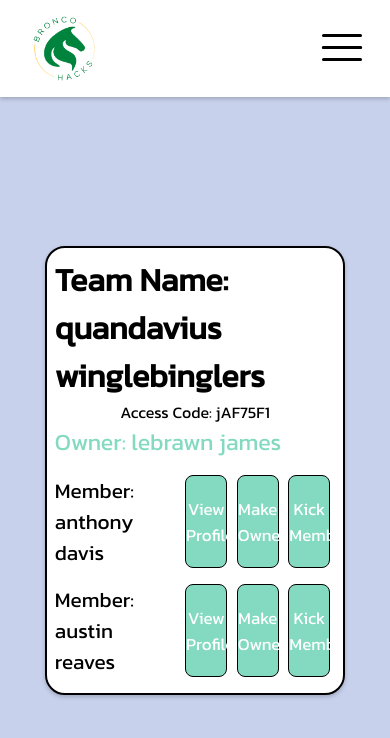
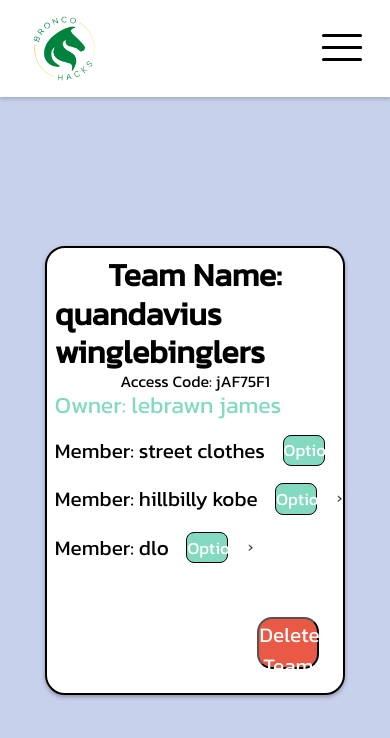
Before and after one commit to BroncoHacks-Website/Application-Portal, a React (Vite) app in the folder client/: page /manageTeam in a window 390 px wide. Shown: the top 738 px of the page. Built offline with nearby package versions, Linux system fonts and the light colour scheme.

Commit message:
made small screen size css and minor fixes

```diff
--- a/client/src/pages/ManageTeam.jsx
+++ b/client/src/pages/ManageTeam.jsx
@@ -1,10 +1,50 @@
-import '../styles/ManageTeam.css'
+import '../styles/ManageTeam.css';
+import Arrow from '../assets/dropdown-arrow2.png';
 
 import { useState, useEffect } from 'react'
 
-const TeamMember = ({nm}) => {
+const TeamMember = ({nm, idnum}) => {
 
     const [memberName, setMemberName] = useState(nm)
+    const [num, setNum] = useState(idnum)
+    const [toggleBtns, setToggleBtns] = useState(false)
+
+    const toggleOptions = () => {
+        const dummy = document.querySelectorAll("#options-dropdown");
+        const drop = dummy[num];
+        if (drop.style.animationName != "dropdown-vis") {
+            drop.style.zIndex = 10;
+            drop.style.animation = ".45s dropdown-vis forwards"
+        } else {
+            drop.style.animation = ".45s dropdown-invis forwards"
+            drop.style.zIndex = -10;
+        }
+
+        const array = [];
+        if (num == 2) {
+            const buttons = document.querySelectorAll(".opt-btn");
+            for (let i = num*3; i < buttons.length; i++) {
+                array.push(buttons.item(i))
+            }
+        } else {
+            const buttons = document.querySelectorAll(".opt-btn");
+            for (let i = num * 3; i < num* 3 + 3; i++) {
+                array.push(buttons.item(i))
+            }
+        }
+        if (toggleBtns == false) {
+            for (let i = 0; i < array.length; i++) {
+                array[i].style.display = "inline";
+            }
+            setToggleBtns(true)
+        } else {
+            for (let i = 0; i < array.length; i++) {
+                array[i].style.display = "none";
+            }
+            setToggleBtns(false)
+        }
+
+    }
 
     if (memberName == "") {
         return(
@@ -19,6 +59,12 @@ const TeamMember = ({nm}) => {
                 <button className='member-btn' id='view-profile'>View Profile</button>
                 <button className='member-btn' id='make-owner'>Make Owner</button>
                 <button className='member-btn' id='kick-member'>Kick Member</button>
+                <button className='member-btn' id='member-opt' onClick={toggleOptions}>Options<img src={Arrow}></img></button>
+                <div className='opt' id='options-dropdown'>
+                    <button className='opt-btn'>View Profile</button>
+                    <button className='opt-btn'>Make Owner</button>
+                    <button className='opt-btn'>Kick Member</button>
+                </div>
             </div>
         )
     }
@@ -31,22 +77,20 @@ const ManageTeam = () => {
     const [teamName, setTeamName] = useState("quandavius winglebinglers")
     const [accessCode, setAccessCode] = useState("jAF75F1")
     const [owner, setOwner] = useState("lebrawn james")
-    const [mem1, setMem1] = useState("anthony davis")
-    const [mem2, setMem2] = useState("austin reaves")
+    const [mem1, setMem1] = useState("street clothes")
+    const [mem2, setMem2] = useState("hillbilly kobe")
     const [mem3, setMem3] = useState("dlo")
-
-    useEffect(() => {
-
-    }, [])
 
     return(<div className='page'>
         <div className='container'>
             <h1 id='team-name'>Team Name: {teamName}</h1>
+            <h1 className='sm-team-name' id='sm-tn'>Team Name: </h1>
+            <h1 className='sm-team-name' id='sm-nm'>{teamName}</h1>
             <p id='access-code'>Access Code: {accessCode}</p>
             <div id='owner'>Owner: {owner}</div>
-            <TeamMember nm={mem1}></TeamMember>
-            <TeamMember nm={mem2}></TeamMember>
-            <TeamMember nm={mem3}></TeamMember>
+            <TeamMember nm={mem1} idnum={0}></TeamMember>
+            <TeamMember nm={mem2} idnum={1}></TeamMember>
+            <TeamMember nm={mem3} idnum={2}></TeamMember>
             <button id='delete-team'>Delete Team</button>
         </div>
     </div>)
--- a/client/src/styles/ManageTeam.css
+++ b/client/src/styles/ManageTeam.css
@@ -18,12 +18,16 @@
     flex-direction: column;
     vertical-align: middle;
     overflow: hidden;
-    box-shadow: 0px 2px 4px rgba(0, 0, 0, 0.2);
+    box-shadow: 0px 2px 4px rgba(0, 0, 0, 0.3);
 }
 
 #team-name {
     position: relative;
     align-self: center;
+}
+
+.sm-team-name {
+    display: none;
 }
 
 #access-code {
@@ -43,6 +47,7 @@
     display: flex;
     flex-direction: row;
     margin-bottom: 1rem;
+    max-height: 8.5%;
 }
 
 #team-member p {
@@ -52,8 +57,8 @@
 
 .member-btn {
     width: 15%;
-    height: 100%;
-    max-height: 100%;
+    height: 105%;
+    max-height: 105%;
     margin: .3rem;
     margin-top: 0rem;
     border-radius: .5rem;
@@ -62,11 +67,18 @@
     background-color: #83dac0;
     color: white;
     font-size: 1.06rem;
+    /* font-size: 2.30cqh; */
     transition: all .25s ease;
 }
 
 .member-btn:hover {
     background-color: #2fb38b;
+}
+
+#member-opt {
+    height: 100%;
+    display: none;
+    position: relative;
 }
 
 #delete-team {
@@ -76,15 +88,144 @@
     border-radius: 15px;
     background-color: #EA5945;
     align-self: last baseline;
-    font-size: 1.3rem;
+    /* font-size: 1.3rem; */
+    font-size: 130%;
+    /* font-size: 1.62cqi; */
     color: white;
     transition: all .25s ease;
+    position: relative;
 }
 
 #delete-team:hover {
     background-color: #df2d16;
 }
 
-@media (max-width: 900px) {
+.opt {
+    z-index: -10;
+    height: 300%;
+    border-radius: .5rem;
+    position: relative;
+    float: left;
+    display: relative;
+    flex-direction: column;
+    justify-content: space-between;
+    visibility: hidden;
+}
+
+.opt-btn {
+    display: none;
+    width: 100%;
+    height: 33%;
+    border: 1px solid;
+    border-radius: 0rem;
+    text-align: center;
+    font-size: 1.6cqw;
+    background-color: #83dac0;
+    overflow: hidden;
+}
+
+.opt-btn:hover {
+    background-color: #2fb38b;
+    transition: all .25s ease;
+}
+
+.opt-btn:first-child {
+    border-top-left-radius: .5rem;
+    border-top-right-radius: .5rem;
 
 }
+
+.opt-btn:last-child {
+    border-bottom-left-radius: .5rem;
+    border-bottom-right-radius: .5rem;
+}
+
+@keyframes dropdown-vis {
+    0% {
+        width: 15%;
+        height: 300%;
+        opacity: 0%;
+        transform: translateX(-4%);
+    }
+    100% {
+        width: 15%;
+        height: 300%;
+        opacity: 100%;
+    }
+}
+
+@keyframes dropdown-invis {
+    0% {
+        width: 15%;
+        height: 300%;
+        opacity: 100%;
+    }
+    100% {
+        width: 15%;
+        height: 300%;
+        opacity: 0%;
+        transform: translateX(-4%);
+    }
+}
+
+@keyframes setZGone {
+    0% {
+        z-index: 10;
+    }
+    100% {
+        z-index: -10;
+    }
+}
+
+@media (max-width: 900px) {
+    #view-profile, #make-owner, #kick-member {
+        display: none;
+    }
+
+    .container {
+        line-height: 1.2;
+    }
+
+    #team-member > p {
+        align-self: center;
+    }
+
+    #team-name {
+        display: none;
+    }
+
+    .sm-team-name {
+        display: inline;
+        align-self: center;
+        position: relative;
+    }
+
+    #sm-tn {
+        margin-bottom: 0px;
+        padding: 0px;
+    }
+
+    #sm-nm {
+        margin-top: 0px;
+        padding: 0px;
+    }
+
+    .opt {
+        visibility: visible;
+    }
+
+    #member-opt {
+        height: 100%;
+        max-height: 31.2px;
+        display: flex;
+        align-items: center;
+        justify-content: space-around;
+    }
+
+    #member-opt img {
+        width: 15%;
+        height: auto;
+        transform: rotate(270deg);
+    }
+
+}
```
Also changed, not shown: client/src/assets/dropdown-arrow2.png (added).
